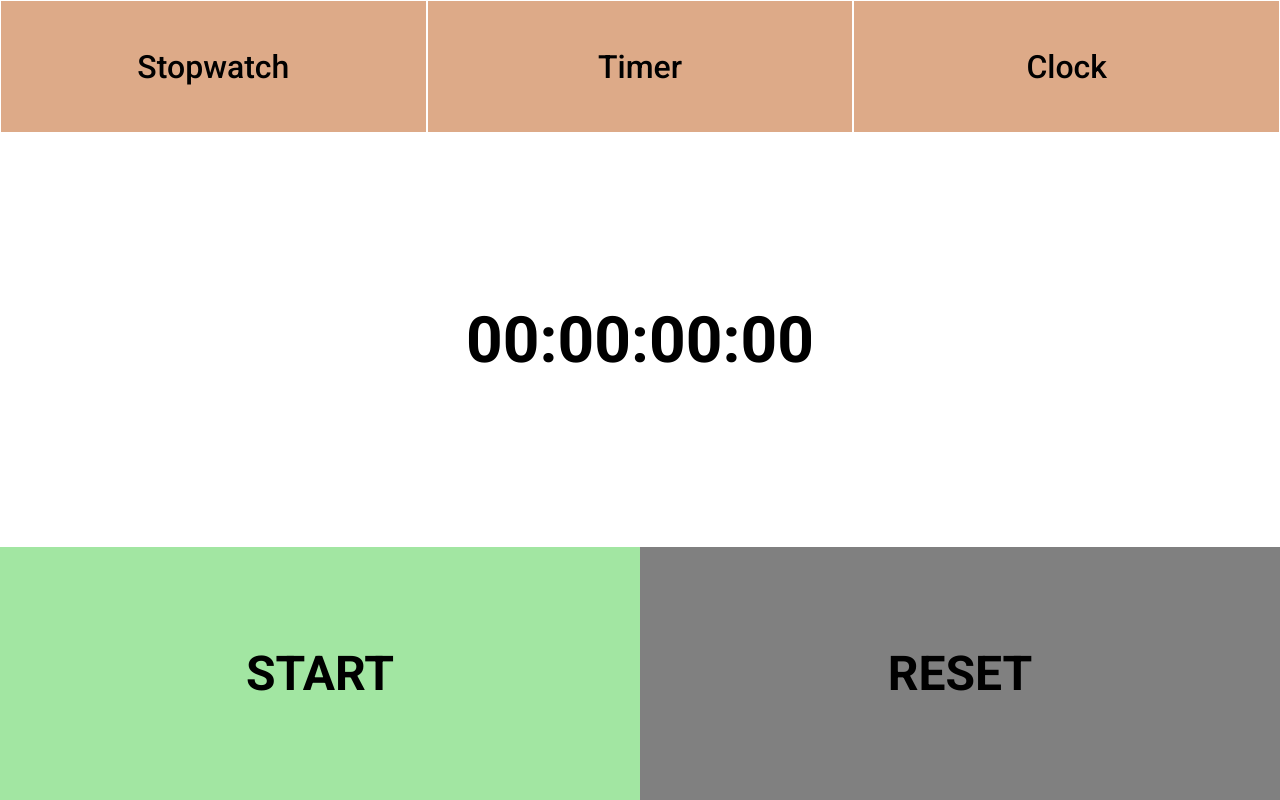
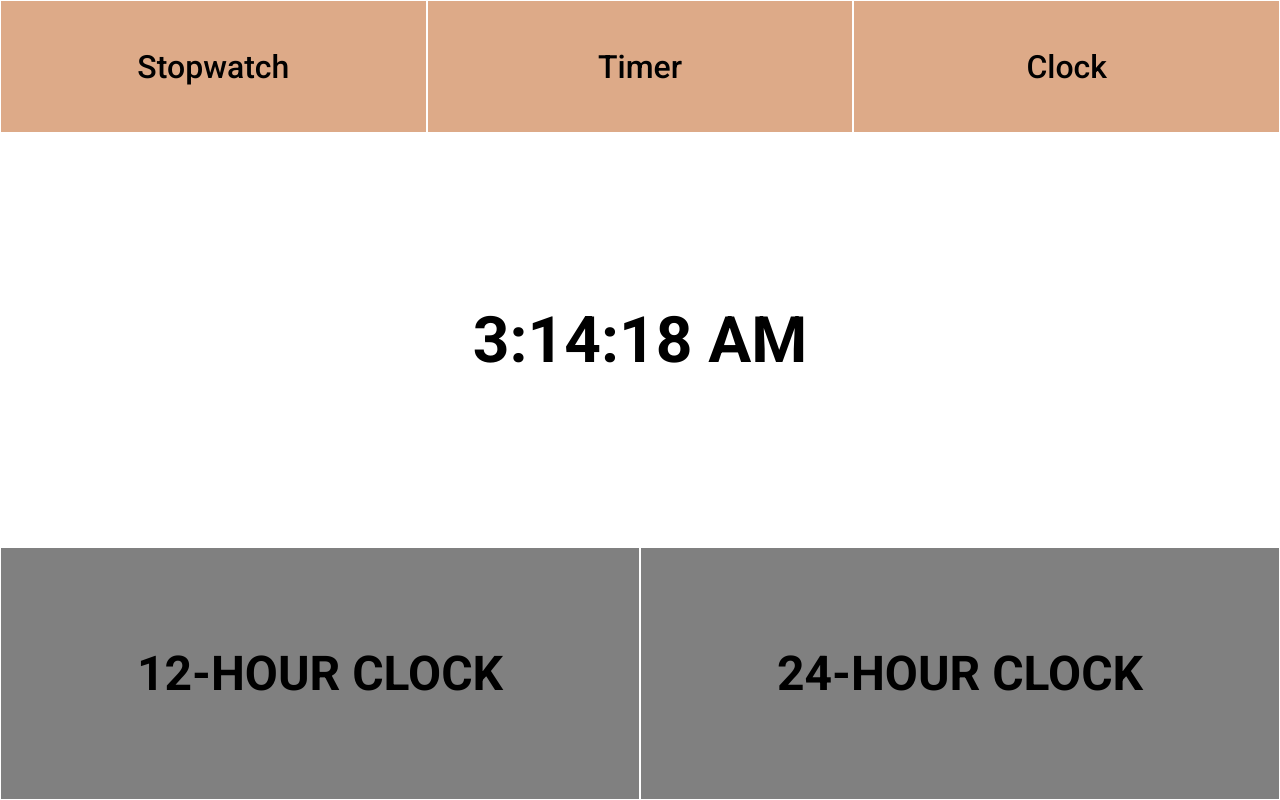
Before and after one commit to LPaube/personal-projects, a plain HTML site: page timer/index.html in a window 1280 px wide. Both pictures are taken after a click on the element "Clock". Drawn offline with Linux system fonts and the light colour scheme.

Commit message:
Added clock functionalities in 24 and 12-hour

```diff
--- a/timer/index.html
+++ b/timer/index.html
@@ -21,11 +21,6 @@
                 <div id="time-stopwatch" class="container-time">
                     <h2 id="num-stopwatch" class="num">00:00:00:00</h2>
                 </div>
-                <!-- Timer time -->
-                <div id="time-timer" class="container-time">
-                    <h2 id="num-timer" class="num">00:00:00</h2>
-                </div>
-
                 <!-- Stopwatch controls -->
                 <div id="controls-stopwatch" class="controls">
                     <div id="wrapper-btn" class="wrapper-controls-stopwatch">
@@ -33,12 +28,13 @@
                         <div id="reset-stopwatch" class="stopwatch-btn btn">RESET</div>
                     </div>
                 </div>
+
+                <!-- Timer time -->
+                <div id="time-timer" class="container-time">
+                    <h2 id="num-timer" class="num">00:00:00</h2>
+                </div>
                 <!-- Timer controls -->
                 <div id="controls-timer" class="controls">
-                    <div id="wrapper-btn-top" class="wrapper-controls-timer">
-                        <div id="start-timer" class="timer-btn btn">START</div>
-                        <div id="reset-timer" class="timer-btn btn">SET<p>WITH NEW NUMBERS</p></div>
-                    </div>
                     <div id="wrapper-btn-bottom" class="wrapper-controls-timer">
                         <div id="hours-timer" class="timer-btn input-btn btn">
                             <label for="hours-input">HOURS</label>
@@ -52,10 +48,22 @@
                             <label for="seconds-input">SECONDS</label>
                             <input type="number" id="seconds-input" name="seconds" min="0" maxlength="2" value="0">
                         </div>
-
+                    </div>
+                    <div id="wrapper-btn-top" class="wrapper-controls-timer">
+                        <div id="start-timer" class="timer-btn btn">START</div>
+                        <div id="reset-timer" class="timer-btn btn">SET<p>WITH NEW NUMBERS</p></div>
                     </div>
                 </div>
 
+                <!-- Clock timer -->
+                <div id="time-clock" class="container-time">
+                    <h2 id="num-clock" class="num">00:00:00</h2>
+                </div>
+                <!-- Clock controls -->
+                <div id="controls-clock" class="controls">
+                    <div id="12-hour" class="clock-control">12-HOUR CLOCK</div>
+                    <div id="24-hour" class="clock-control">24-HOUR CLOCK</div>
+                </div>
             </div>
         </main>
     </div>
--- a/timer/main.js
+++ b/timer/main.js
@@ -95,7 +95,7 @@ function toolStopWatch() {
 // Timer
 function toolTimer() {
     // Variables
-    var hours = 2;
+    var hours = 0;
     var minutes = 0;
     var seconds = 0;
     var milliseconds = 0;
@@ -143,29 +143,28 @@ function toolTimer() {
         if (seconds == "") {
             seconds = 0;
         }
-        console.log("hours", hours);
-        console.log("minutes", minutes);
-
         displayTime();
     }
 
     function timer() {
-            if (hours > -1 && minutes <= -1) {
-                minutes = 59;
-                hours--;
+        if (milliseconds > 0 || seconds > 0 || minutes > 0 || hours > 0) {
+            if (seconds > -1 && milliseconds <= -1) {
+                milliseconds = 99;
+                seconds--;
             }
             if (minutes > -1 && seconds <= -1) {
                 seconds = 59;
                 minutes--;
             }
-            if (seconds > -1 && milliseconds <= -1) {
-                milliseconds = 99;
-                seconds--;
+            if (hours > -1 && minutes <= -1) {
+                minutes = 59;
+                hours--;
             }
+
             milliseconds--;
             displayTime();
+        }
     }
-
 
     function displayTime() {
         if (milliseconds < 10) {
@@ -200,6 +199,49 @@ function toolTimer() {
     resetButton.addEventListener("click", timerSet);
 }
 
+// Clock function
+function toolClock() {
+    var timeDisplayed;
+    var milState = "regular";
+
+    setInterval(clock, 10);
+
+    function clock() {
+        var date = new Date();
+        timeDisplayed = date.toLocaleTimeString();
+
+        // Setting military time
+        function militaryClock() {
+            const splitTime = timeDisplayed.split(":");
+            var militaryDisplay = "";
+            if (splitTime[splitTime.length - 1].split(" ")[1] == "AM") {
+                if (parseInt(splitTime[0]) < 10) {
+                    militaryDisplay = "0" + splitTime[0] + ":" + splitTime[1] + ":" + splitTime[2].split(" ")[0];
+                } else if (parseInt(splitTime[0]) <= 10) {
+                    militaryDisplay = splitTime[0] + ":" + splitTime[1] + ":" + splitTime[2].split(" ")[0];
+                }
+            } else {
+                militaryDisplay = (parseInt(splitTime[0]) + 12) + ":" + splitTime[1] + ":" + splitTime[2].split(" ")[0];
+            }
+            document.getElementById("num-clock").innerHTML = militaryDisplay;
+        }
+
+        if (milState === "regular") {
+            document.getElementById("num-clock").innerHTML = timeDisplayed;
+        } else if (milState === "military") {
+           militaryClock();
+        }
+    }
+    clock();
+
+    // Clock - event listeners
+    document.getElementById("12-hour").addEventListener("click", function() {
+        milState = "regular";
+    });
+    document.getElementById("24-hour").addEventListener("click", function() {
+        milState = "military";
+    });
+}
 
 // Functions performed when nav clicked (show/hide)
 function clickStopWatch() {
@@ -207,6 +249,9 @@ function clickStopWatch() {
     document.getElementById("time-stopwatch").style.display = "flex";
     document.getElementById("controls-timer").style.display = "none";
     document.getElementById("time-timer").style.display = "none";
+    document.getElementById("time-clock").style.display = "none";
+    document.getElementById("controls-clock").style.display = "none";
+
 }
 
 function clickTimer() {
@@ -214,12 +259,25 @@ function clickTimer() {
     document.getElementById("time-stopwatch").style.display = "none";
     document.getElementById("controls-timer").style.display = "flex";
     document.getElementById("time-timer").style.display = "flex";
+    document.getElementById("time-clock").style.display = "none";
+    document.getElementById("controls-clock").style.display = "none";
+
+}
+
+function clickClock() {
+    document.getElementById("controls-stopwatch").style.display = "none";
+    document.getElementById("time-stopwatch").style.display = "none";
+    document.getElementById("controls-timer").style.display = "none";
+    document.getElementById("time-timer").style.display = "none";
+    document.getElementById("time-clock").style.display = "flex";
+    document.getElementById("controls-clock").style.display = "flex";
 }
 
 function startingState() {
     clickStopWatch();
     toolStopWatch();
     toolTimer();
+    toolClock();
 }
 
 // Function calls
@@ -227,3 +285,4 @@ startingState();
 
 document.getElementById("nav-stopwatch").addEventListener("click", clickStopWatch);
 document.getElementById("nav-timer").addEventListener("click", clickTimer);
+document.getElementById("nav-clock").addEventListener("click", clickClock);
--- a/timer/style.css
+++ b/timer/style.css
@@ -66,7 +66,6 @@ main {
     min-height: 100%;
     justify-content: center;
     align-items: center;
-    border: var(--border-color);
 }
 
 div.nav-select {
@@ -98,7 +97,8 @@ div.nav-select {
 }
 
 #num-stopwatch,
-#num-timer {
+#num-timer,
+#num-clock {
     font-size: 4rem;
     user-select: none;
 }
@@ -128,7 +128,10 @@ div.nav-select {
     justify-content: center;
     align-items: center;
     cursor: pointer;
-    user-select: none;
+}
+
+.stopwatch-btn {
+    border: 1px solid var(--border-color);
 }
 
 .startwatch {
@@ -167,6 +170,7 @@ div.nav-select {
     justify-content: center;
     align-items: center;
     flex-direction: column;
+    border: 1px solid var(--border-color);
  }
 
 #wrapper-btn-bottom input {
@@ -204,3 +208,23 @@ input[type=number]::-webkit-outer-spin-button {
     background: var(--input-btn-color);
     border: var(--border-color) 1px solid;
 }
+
+/* Controls clock */
+#controls-clock {
+    background: grey;
+    display: flex;
+    justify-content: center;
+    align-items: center;
+}
+
+.clock-control {
+    display: flex;
+    border: solid 1px var(--border-color);
+    flex: 1;
+    height: 100%;
+    justify-content: center;
+    align-items: center;
+    font-size: 3rem;
+    font-weight: 700;
+    cursor: pointer;
+}
```
